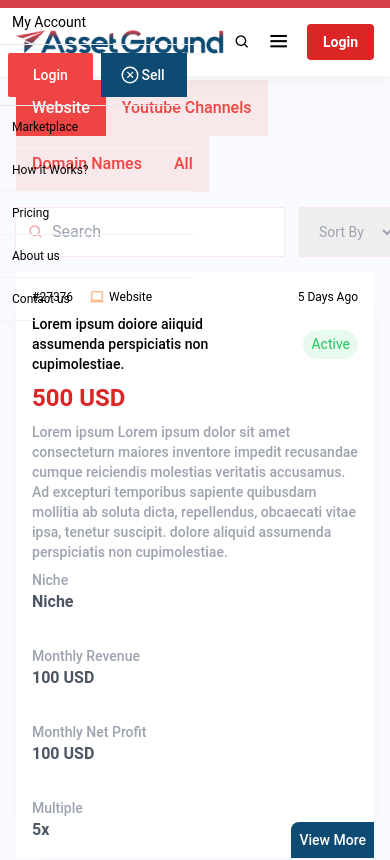
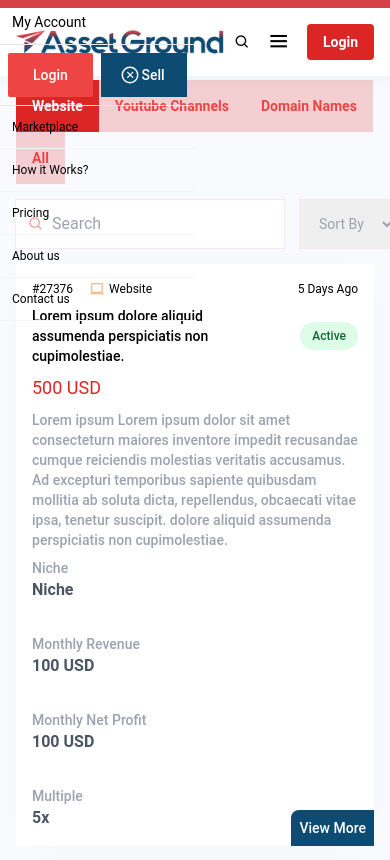
Before and after one commit to rishirathoree/asset-ground-web, a React (Vite) app: page /dashboard in a window 390 px wide. Shown: the top 860 px of the page. Built offline with nearby package versions, Linux system fonts and the light colour scheme.

Commit message:
added pages

```diff
--- a/src/Pages/Dashboard.jsx
+++ b/src/Pages/Dashboard.jsx
@@ -8,13 +8,28 @@ const Dashboard = () => {
   return (
     <>
     <div className='lg:px-20 md:px-12 sm:px-4 lg:py-32 md:py-32 sm:py-20 space-y-4'>
-        <div className='flex lg:flex-row md:flex-row  sm:flex-col lg:items-center md:items-center sm:items-start justify-between gap-4'>
-        <div className='switches flex flex-wrap items-center'>
-            {switches.map((item,index)=>{
-                return(
-                    <p onClick={()=>{setCurrentActiveSwitches(item)}} className={`block p-4 flex-wrap text-red-500 font-medium ${currentActiveSwitch === item ? 'bg-red-500 text-white' : 'bg-red-500/10'}`}>{item}</p>
-                )
+        <div className='flex lg:flex-row md:flex-col  sm:flex-col lg:items-center md:items-center sm:items-start justify-between gap-4'>
+        <div>
+          <ul className="flex flex-wrap items-center">
+            {switches.map((item, index) => {
+              return (
+                <li
+                  onClick={() => {
+                    setCurrentActiveSwitches(item);
+                  }}
+                  className={`block lg:px-6 md:px-6 sm:px-4 py-4 cursor-pointer text-sm font-semibold ${
+                    currentActiveSwitch === item
+                      ? "bg-red-600 text-white"
+                      : "bg-red-600/20 text-red-500"
+                  }`}
+                >
+                  <p className="w-max lg:text-sm md:text-sm sm:text-[14px]">
+                    {item}
+                  </p>
+                </li>
+              );
             })}
+          </ul>
         </div>
         <div className='flex items-center gap-4'>
             {/* Search Input */}
@@ -46,10 +61,12 @@ const Dashboard = () => {
 
                 <div className='flex items-center justify-between'>
                 <p className='text-sm font-medium lg:w-2/3 md:2/3 sm:w-2/3'>Lorem ipsum dolore aliquid assumenda perspiciatis non cupimolestiae.</p>
-                <p className='text-[14px] font-normal text-green-500 bg-green-500/10 px-2 py-1 rounded-full'>Active</p>
-                </div>
 
-                <p className='text-2xl text-red-600 font-bold'>500  USD</p>
+                <span class="inline-flex items-center gap-1.5 py-1.5 px-3 rounded-full text-xs font-medium bg-green-100 text-green-800">Active</span>
+            </div>
+
+                <p className='text-lg text-red-600 font-normal'>500 USD</p>
+
 
                 <p className='text-sm font-medium text-gray-400'>Lorem ipsum Lorem ipsum dolor sit amet consecteturn maiores inventore impedit recusandae cumque reiciendis molestias veritatis accusamus. Ad excepturi temporibus sapiente quibusdam mollitia ab soluta dicta, repellendus, obcaecati vitae ipsa, tenetur suscipit. dolore aliquid assumenda perspiciatis non cupimolestiae.</p>
 
--- a/src/Pages/Home.jsx
+++ b/src/Pages/Home.jsx
@@ -63,10 +63,12 @@ const Home = () => {
 
                 <div className='flex items-center justify-between'>
                 <p className='text-sm font-medium lg:w-2/3 md:2/3 sm:w-2/3'>Lorem ipsum dolore aliquid assumenda perspiciatis non cupimolestiae.</p>
-                <p className='text-[14px] font-normal text-green-500 bg-green-500/10 px-3 py-1 rounded-full'>Active</p>
-                </div>
+                <div>
+                <span class="inline-flex items-center gap-1.5 py-1.5 px-3 rounded-full text-xs font-medium bg-green-100 text-green-800">Active</span>
+                    </div>
+            </div>
 
-                <p className='text-2xl text-red-600 font-bold'>500 USD</p>
+                <p className='text-lg text-red-600 font-normal'>500 USD</p>
 
                 <p className='text-sm font-normal text-gray-400'>Lorem ipsum Lorem ipsum dolor sit amet consecteturn maiores inventore impedit recusandae cumque reiciendis molestias veritatis accusamus. Ad excepturi temporibus sapiente quibusdam mollitia ab soluta dicta, repellendus, obcaecati vitae ipsa, tenetur suscipit. dolore aliquid assumenda perspiciatis non cupimolestiae.</p>
 
--- a/src/Pages/ProductPage.jsx
+++ b/src/Pages/ProductPage.jsx
@@ -271,21 +271,21 @@ const ProductPage = () => {
                   <img
                     src={product1}
                     alt="Image 1"
-                    className="w-full h-full object-cover"
+                    className="w-full shadow-custom h-full object-cover"
                   />
                 </div>
                 <div>
                   <img
                     src={product2}
                     alt="Image 2"
-                    className="w-full h-full object-cover"
+                    className="w-full shadow-custom h-full object-cover"
                   />
                 </div>
                 <div>
                   <img
                     src={product3}
                     alt="Image 3"
-                    className="w-full h-full object-cover"
+                    className="w-full shadow-custom h-full object-cover"
                   />
                 </div>
               </div>
```
